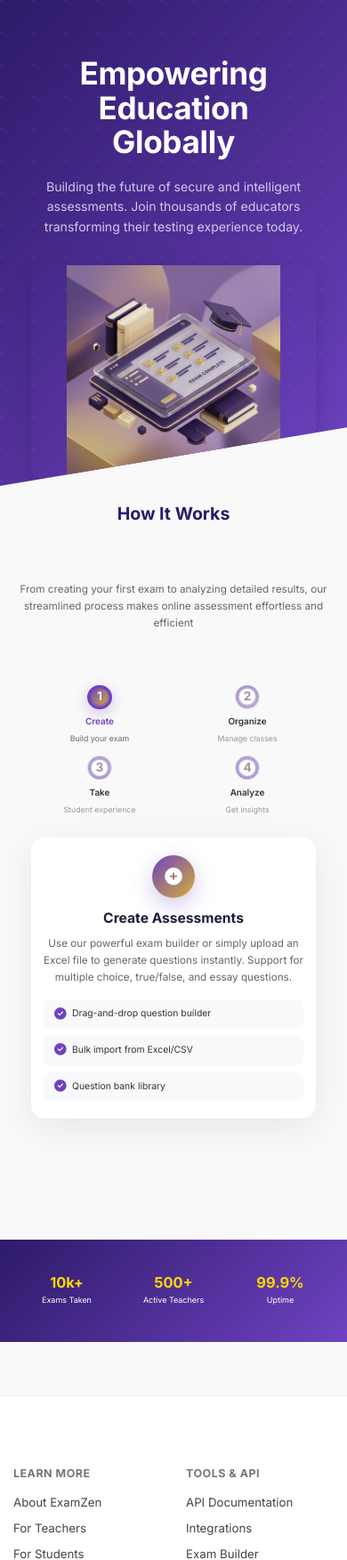
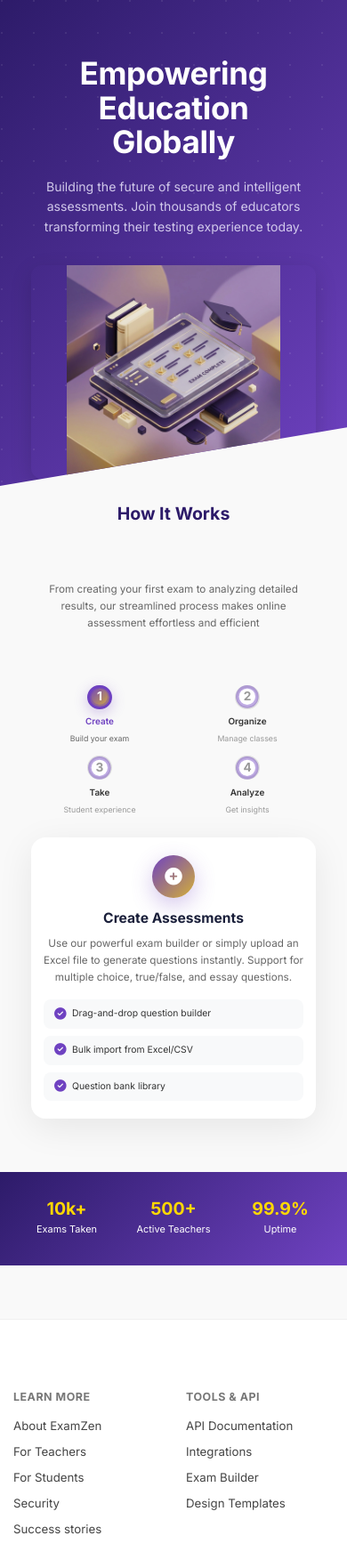
Before and after one commit to Profeso1012/ExamZen-dev, a Flask app: page /about in a window 390 px wide. Shown: the part 72-1825 px from the top of the page at 89% size. Run offline with Flask 2, Linux system fonts and the light colour scheme.

Commit message:
update the about stats and margins

```diff
--- a/examzen/templates/about.html
+++ b/examzen/templates/about.html
@@ -39,9 +39,9 @@
 <!-- ============================================================
      REST OF PAGE  (unchanged)
      ============================================================ -->
-<div class="container py-5">
+<div class="container py-2">
     <!-- How It Works -->
-    <div class="mb-5 hiw-section">
+    <div class="mb-2 hiw-section">
         <h2 class="text-center font-weight-bold mb-4 section-heading">How It Works</h2>
         <p class="text-center text-muted section-subheading">From
             creating your first exam to analyzing detailed results, our streamlined process makes online assessment
@@ -359,12 +359,19 @@
 .section-heading {
     font-size: 3rem;
     padding-top: 2.2rem;
+    max-width: 600px;
+    margin-left: auto;
+    margin-right: auto;
+    padding-left: 2rem;
+    padding-right: 2rem;
 }
 .section-subheading {
     font-size: 1.25rem;
-    max-width: 700px;
-    margin: 0 auto 3rem;
+    max-width: 580px;
+    margin: 0 auto 1.25rem;
     display: block;
+    padding-left: 2rem;
+    padding-right: 2rem;
 }
 
 /* =============================================================
@@ -373,8 +380,8 @@
 .stats-section {
     background: linear-gradient(135deg, #2D1B69, #6f42c1);
     color: white;
-    padding: 6rem 0;
-    margin-top: 5rem;
+    padding: 3.5rem 0;
+    margin-top: 2rem;
 }
 .stats-row {
     display: flex !important;
@@ -552,10 +559,10 @@
         margin-bottom: 1.25rem !important;
     }
 
-    .stats-section { padding: 2.5rem 0 !important; margin-top: 2rem !important; }
-    .stats-col { padding: 0 1.5% !important; }
-    .stats-number { font-size: clamp(1rem, 4.8vw, 1.5rem) !important; word-break: break-all; }
-    .stats-label { font-size: clamp(0.58rem, 2.6vw, 0.78rem) !important; margin-top: 0.25rem !important; }
+    .stats-section { padding: 2rem 0 !important; margin-top: 1.25rem !important; }
+    .stats-col { padding: 0 0.5% !important; }
+    .stats-number { font-size: clamp(1.25rem, 5.5vw, 1.8rem) !important; word-break: break-all; }
+    .stats-label { font-size: clamp(0.72rem, 3vw, 0.95rem) !important; margin-top: 0.25rem !important; }
 
     .elegant-stepper-nav {
         display: grid !important;
@@ -593,9 +600,9 @@
 @media (max-width: 440px) {
     .section-heading    { font-size: clamp(1.15rem, 5vw, 1.5rem) !important; }
     .section-subheading { font-size: clamp(0.68rem, 3vw, 0.82rem) !important; }
-    .stats-col  { padding: 0 1% !important; }
-    .stats-number { font-size: clamp(0.9rem, 4.2vw, 1.2rem) !important; }
-    .stats-label  { font-size: clamp(0.52rem, 2.3vw, 0.7rem) !important; }
+    .stats-col  { padding: 0 0.4% !important; }
+    .stats-number { font-size: clamp(1.1rem, 5vw, 1.5rem) !important; }
+    .stats-label  { font-size: clamp(0.65rem, 2.8vw, 0.88rem) !important; }
     .step-number {
         width: clamp(1.7rem, 7vw, 2.2rem) !important;
         height: clamp(1.7rem, 7vw, 2.2rem) !important;
```
